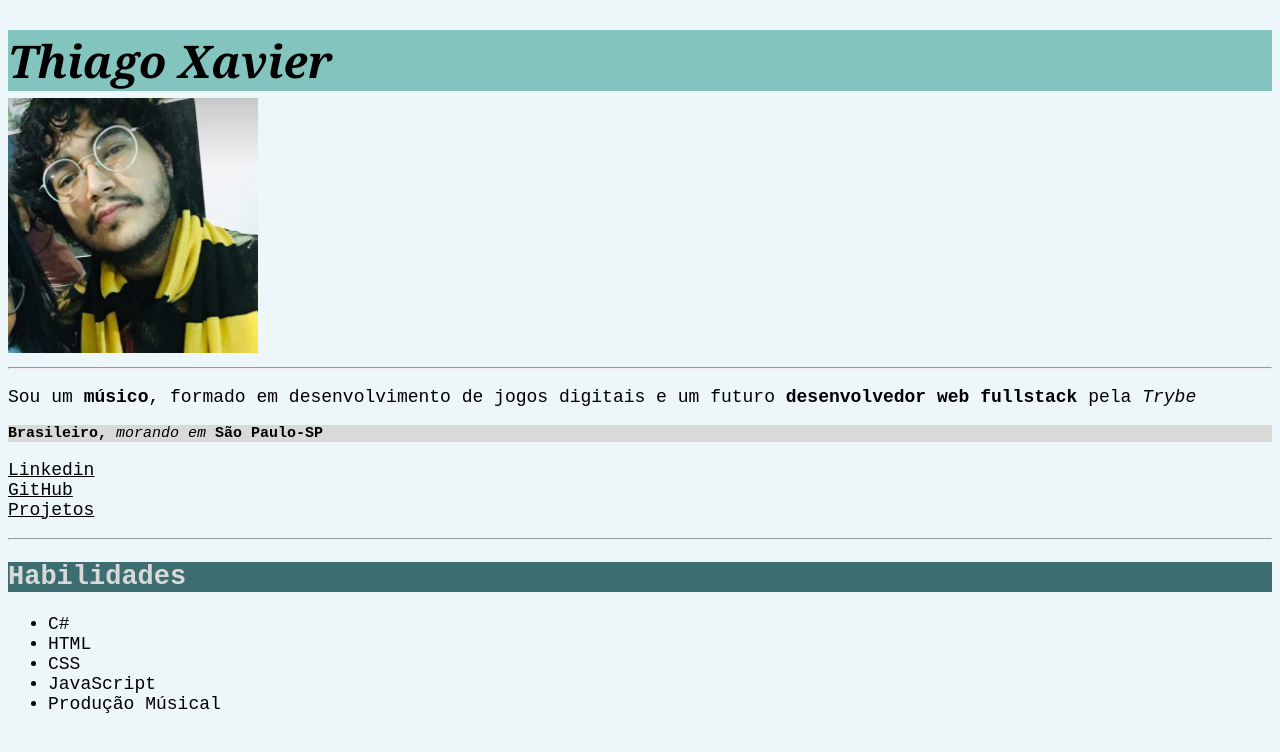
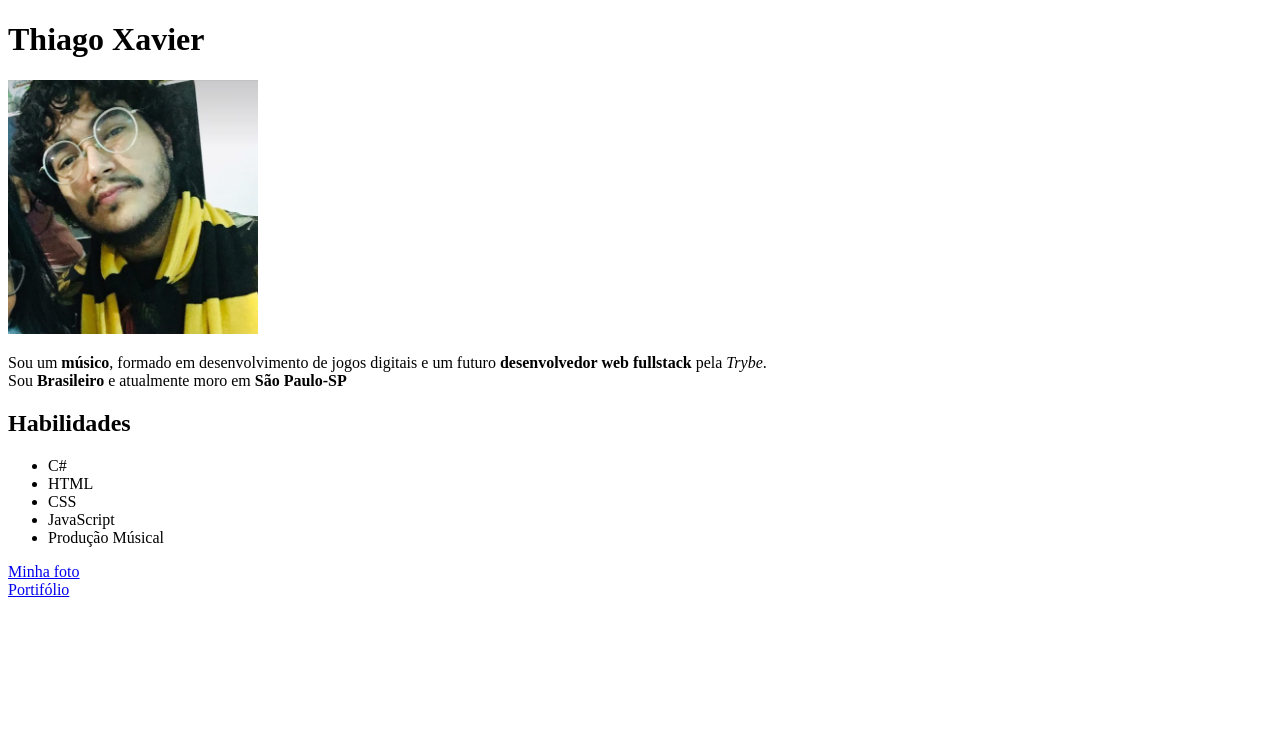
Before and after one commit to thiagopxavier/thiagopxavier.github.io, a plain HTML site: page index.html in a window 1280 px wide. Drawn offline with Linux system fonts and the light colour scheme.

Commit message:
Revert "HTML - CSS"

```diff
--- a/index.html
+++ b/index.html
@@ -2,23 +2,12 @@
     <html lang="pt-br">
     <head>
         <meta charset="UTF-8">
-        <link rel="stylesheet" type="text/css" href="style.css">
         <title>Thiago Xavier</title>
     </head>
     <body>
-        <h1><em>Thiago Xavier</em></h1>
+        <h1>Thiago Xavier</h1>
         <img src="eu.jpg" alt="Foto do Thiago Xavier" id="minha-foto" width="250px">
-        <hr>
-        <p>Sou um <strong>músico</strong>, formado em desenvolvimento de jogos digitais e um futuro <strong>desenvolvedor web fullstack</strong> pela <em>Trybe</em></p>
-        <p id="nationality"><strong>Brasileiro,</strong> <em>morando em</em> <strong>São Paulo-SP</strong></p>
-        <ul id="link-profile">
-            <li><a href="https://www.linkedin.com/in/thiagopxavier/" target="_blank">Linkedin</a></li>
-            <li><a href="https://github.com/thiagopxavier" target="_blank">GitHub</a></li>
-            <li><a href="html/projects.html">Projetos</a></li>
-        </ul>
-
-        </ul>
-        <hr>
+        <p>Sou um <strong>músico</strong>, formado em desenvolvimento de jogos digitais e um futuro <strong>desenvolvedor web fullstack</strong> pela <em>Trybe</em>. <br> Sou <strong>Brasileiro</strong> e atualmente moro em <strong>São Paulo-SP</strong></p>
         <h2>Habilidades</h2>
         <ul>
             <li>C#</li>
@@ -27,5 +16,7 @@
             <li>JavaScript</li>
             <li>Produção Músical</li>
         </ul>
+        <a href="#minha-foto">Minha foto</a> <br>
+        <a href="https://github.com/thiagopxavier" target="_blank">Portifólio</a>
     </body>
 </html>
--- a/style.css
+++ /dev/null
@@ -1,45 +0,0 @@
-body {
-    background-color: #EDF6F9;
-    font-family: 'Courier New', Courier, monospace;
-    font-size: 18px;
-
-}
-h1 {
-    font-size: 45px;
-    font-family: Georgia, serif;
-    background-color: #83C5BE;
-    margin-bottom: 7px;
-
-}
-h2 {
-    background-color: #3C6E71;
-    color: #D9D9D9;
-}
-
-#nationality {
-    font-size: 15px;
-    background-color: #D9D9D9;
-}
-#link-profile {
-    list-style: none;
-
-    padding-left: 0%;
-
-}
-#home {
-    float: right;
-    padding-right: 15px;
-}
-
-a {
-    color: black;
-}
-/*
-353535
-006D77
-FFDDD2
-E29578
-
-
-
-*/
```
Also changed, not shown: html/projects.html (deleted, +0 -16 lines).
